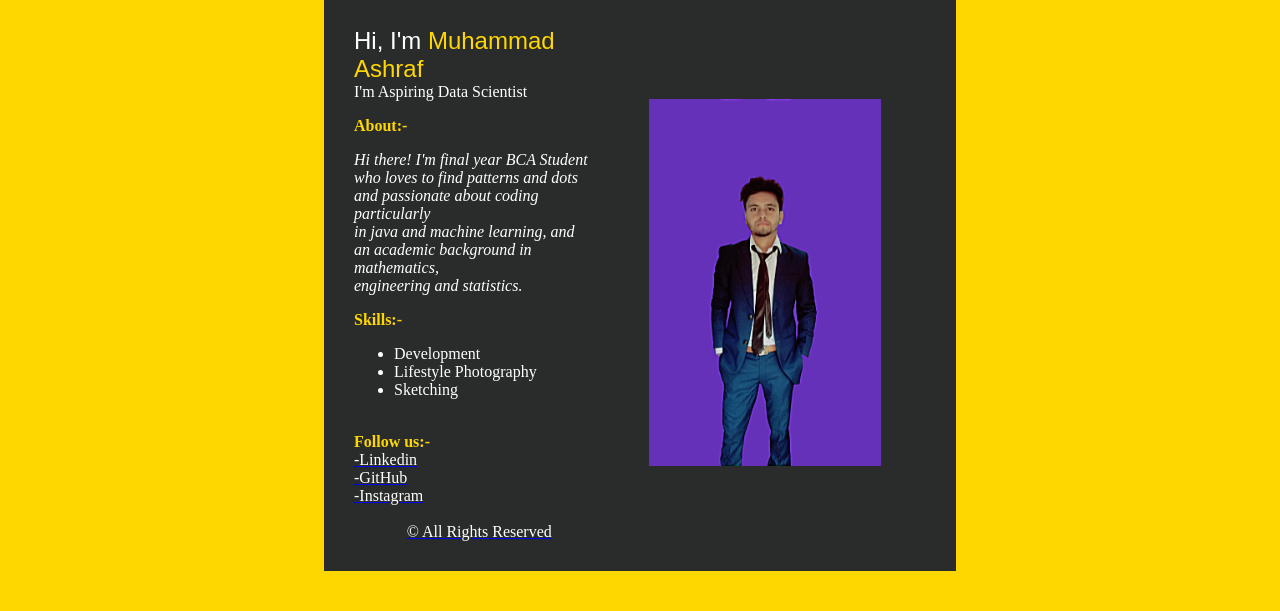
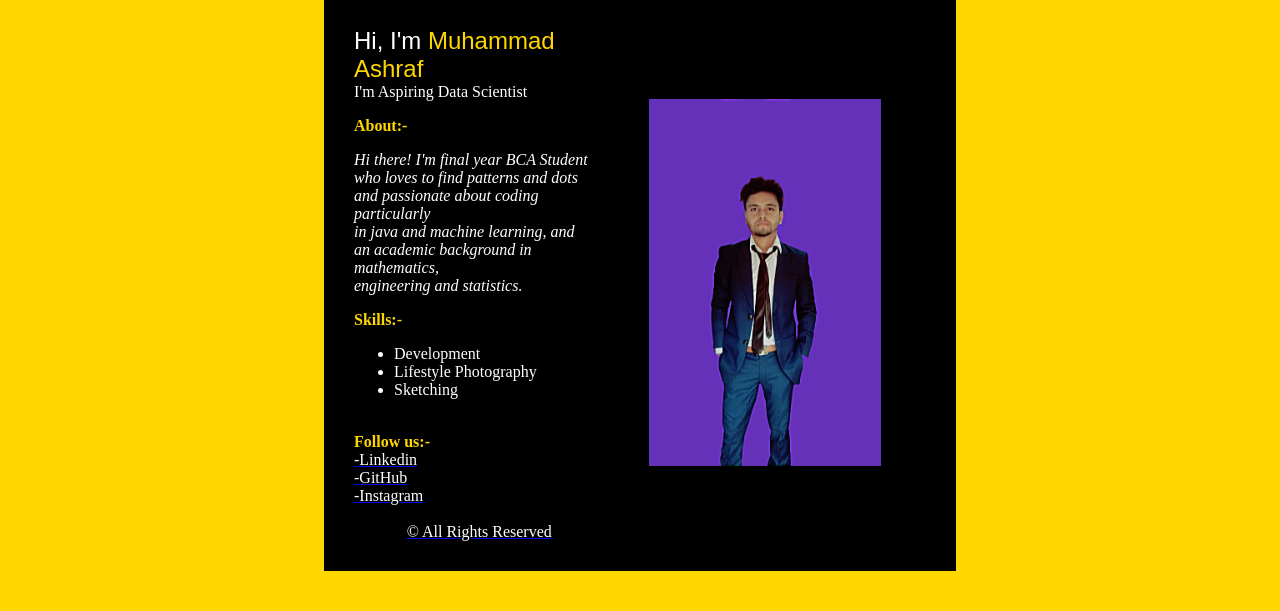
Before and after one commit to Imashu09/CSS-Assignment, a plain HTML site: page Portfolio-2/index.html in a window 1280 px wide. Shown: the part 189-800 px from the top of the page. Drawn offline with Linux system fonts and the light colour scheme.

Commit message:
Update index.html

```diff
--- a/Portfolio-2/index.html
+++ b/Portfolio-2/index.html
@@ -67,7 +67,7 @@
       width="50%"
       height="600px"
       align="center"
-      bgcolor="#2a2c2b"
+      bgcolor="black"
       cellpadding="15"
       cellspacing="15"
     >
```
